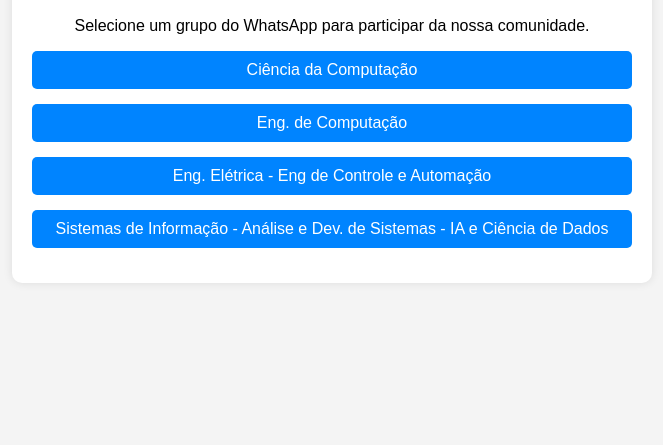
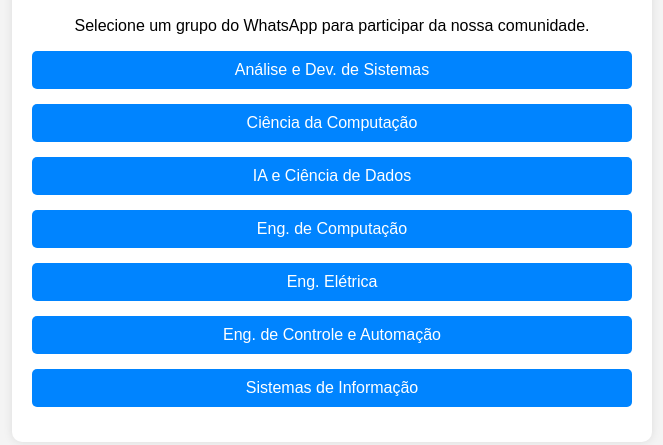
Before and after one commit to stefanosbvvita/uniube_community, a plain HTML site: page index.html in a window 1280 px wide. Shown: the part 263-708 px from the top of the page, without its empty margins (308-971 px from the left). Drawn offline with Linux system fonts and the light colour scheme.

Commit message:
index.html

```diff
--- a/index.html
+++ b/index.html
@@ -49,10 +49,13 @@
         <h2>UNIUBE UBERLÂNDIA</h2>
         <p>Selecione um grupo do WhatsApp para participar da nossa comunidade.</p>
 
+        <a href="https://chat.whatsapp.com/LYARaNBiWXh2Rd0Ictn1Cb" class="grupo">Análise e Dev. de Sistemas</a>
         <a href="https://chat.whatsapp.com/LKbW4BOL3VoEzkYSg3GttA" class="grupo">Ciência da Computação</a>
+        <a href="https://chat.whatsapp.com/C901NH4Fxhk7kA1W3Rpf2k" class="grupo">IA e Ciência de Dados</a>
         <a href="https://chat.whatsapp.com/JUpa9Ulrw0VKlB0hxgg9NY" class="grupo">Eng. de Computação</a>
-        <a href="https://chat.whatsapp.com/JPPruVmpYmH1bSyCyrh0rs" class="grupo">Eng. Elétrica - Eng de Controle e Automação</a>
-        <a href="https://chat.whatsapp.com/Jm4IXqMCGBdEwkRnTWkY9K" class="grupo">Sistemas de Informação - Análise e Dev. de Sistemas - IA e Ciência de Dados</a>
+        <a href="https://chat.whatsapp.com/JPPruVmpYmH1bSyCyrh0rs" class="grupo">Eng. Elétrica</a>
+        <a href="https://chat.whatsapp.com/CKeloJK5MKXIX4Cz4PrxZH" class="grupo">Eng. de Controle e Automação</a>
+        <a href="https://chat.whatsapp.com/Jm4IXqMCGBdEwkRnTWkY9K" class="grupo">Sistemas de Informação</a>
     </div>
 </body>
 </html>
```
